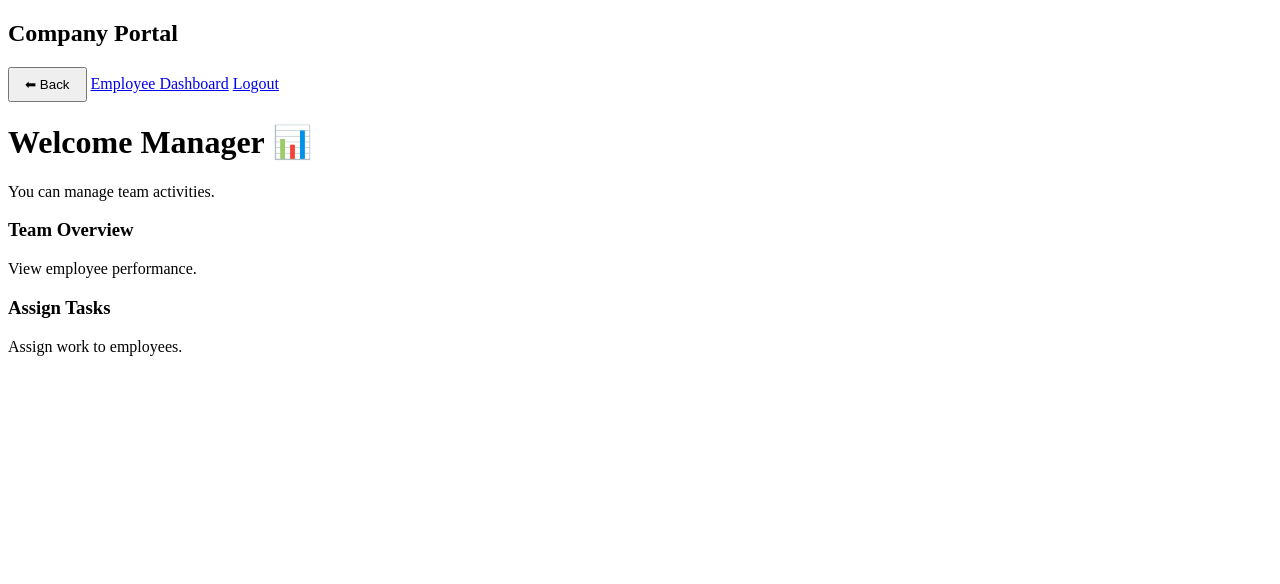
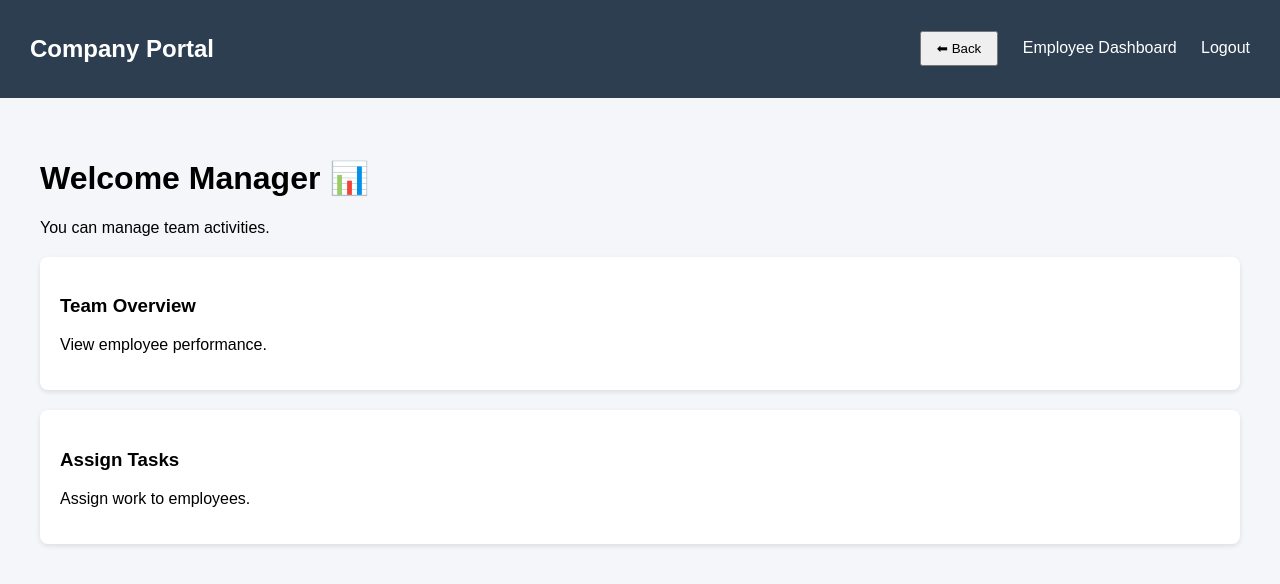
Before and after one commit to Deepayan-git/new, a plain HTML site: page manager_dashboard.html in a window 1280 px wide. Drawn offline with Linux system fonts and the light colour scheme; the site is published under a folder, as on GitHub Pages, so addresses that start at the root find nothing.

Commit message:
Fix HTML formatting in manager_dashboard.html

```diff
--- a/manager_dashboard.html
+++ b/manager_dashboard.html
@@ -3,7 +3,7 @@
 
 <head>
   <title>Manager Dashboard</title>
-  <link rel="stylesheet" href="/dash_style.css">
+  <link rel="stylesheet" href="dash_style.css">
 </head>
 
 <body>
@@ -16,8 +16,8 @@
       </button>
 
       <a href="employee_dashboard.html">Employee Dashboard</a>
-      <!-- <a href="/login.html">Logout</a> -->
-      <a href="/login.html" onclick="logout()">Logout</a>
+      <!-- <a href="login.html">Logout</a> -->
+      <a href="login.html" onclick="logout()">Logout</a>
     </div>
   </div>
 
```
